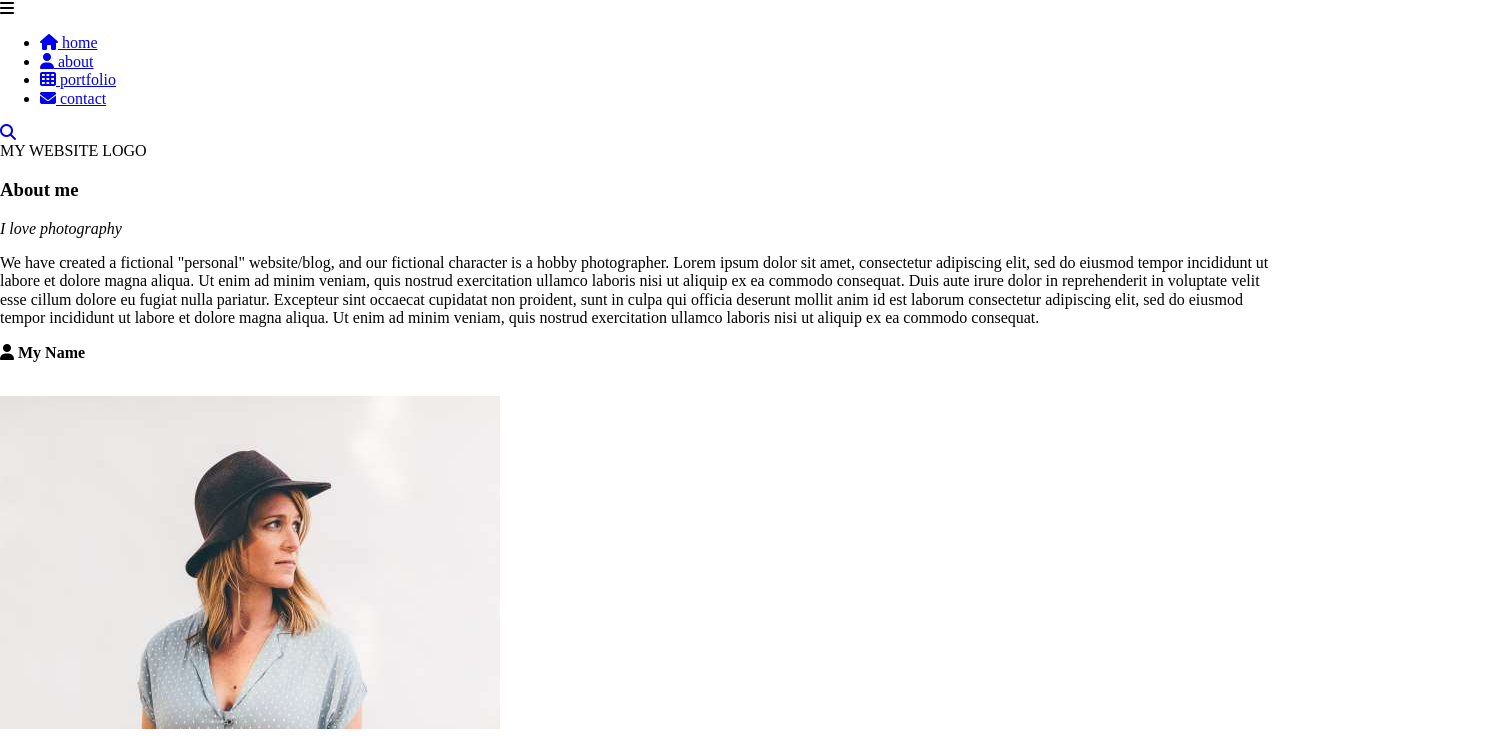
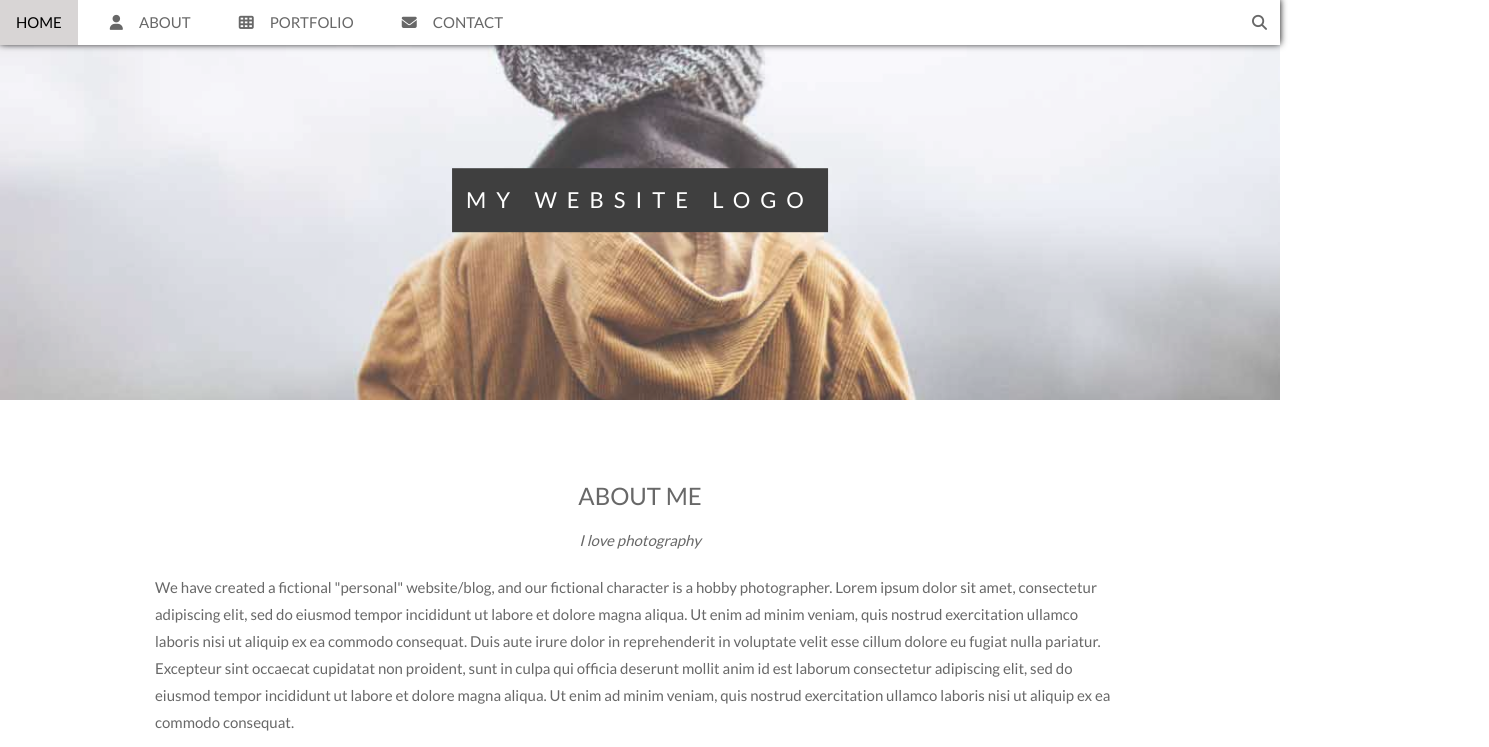
Before and after one commit to MohamedBessaidi/HTML_And_CSS_Template_Four, a plain HTML site: page index.html in a window 1280 px wide. Shown: the top 747 px of the page, 1489 px wide, since content can reach past the window. Drawn offline with Linux system fonts and the light colour scheme.

Commit message:
feel free to suggest any idea

```diff
--- a/index.html
+++ b/index.html
@@ -10,7 +10,7 @@
     <!-- font awseome library -->
     <link rel="stylesheet" href="css/all.min.css">
     <!-- main template css file -->
-    <link rel="stylesheet" href="css/bb-art_2.css">
+    <link rel="stylesheet" href="css/bb-art.css">
     <!-- google fonts -->
     <link rel="preconnect" href="https://fonts.googleapis.com">
     <link rel="preconnect" href="https://fonts.gstatic.com" crossorigin>
```
